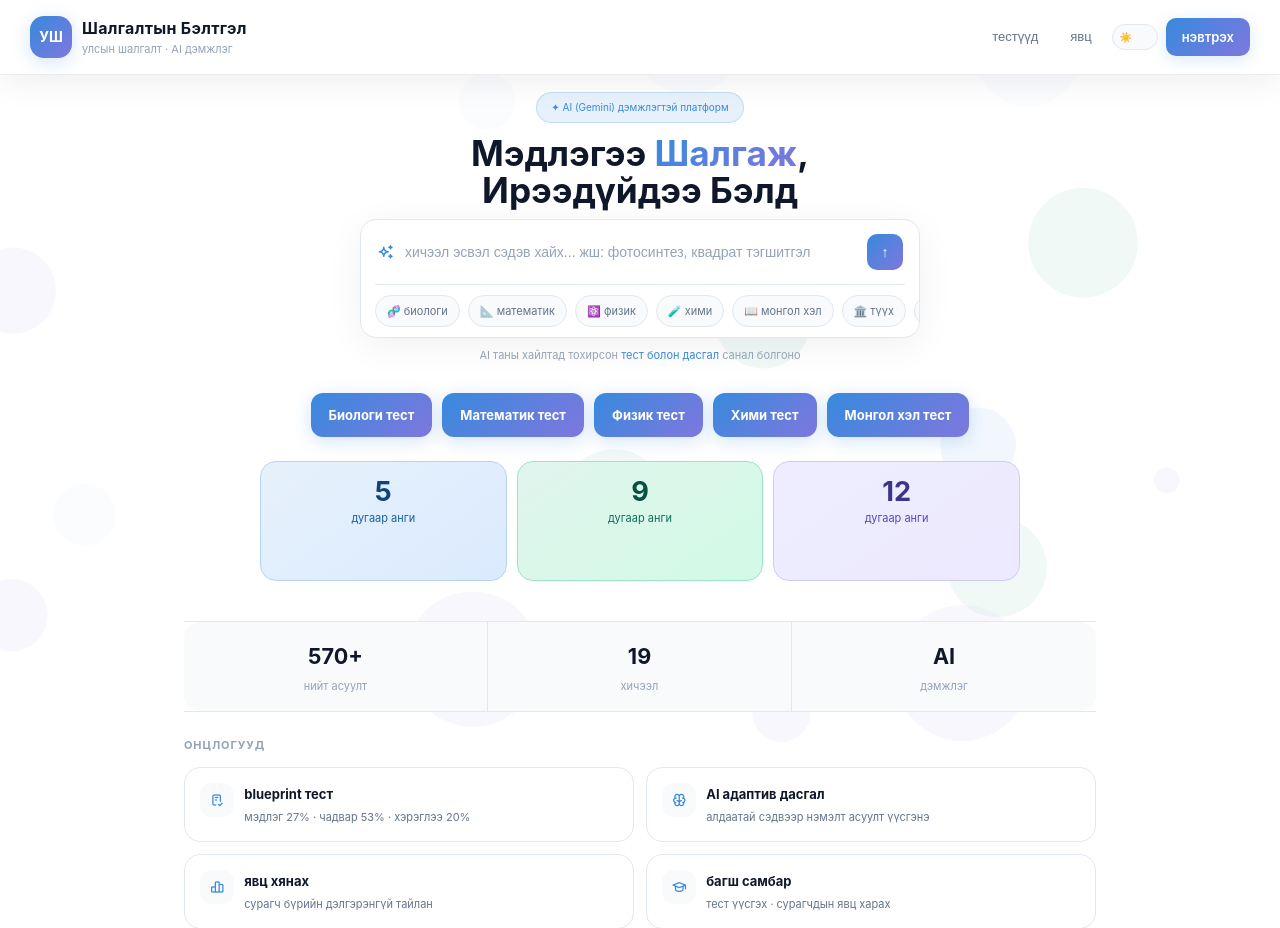
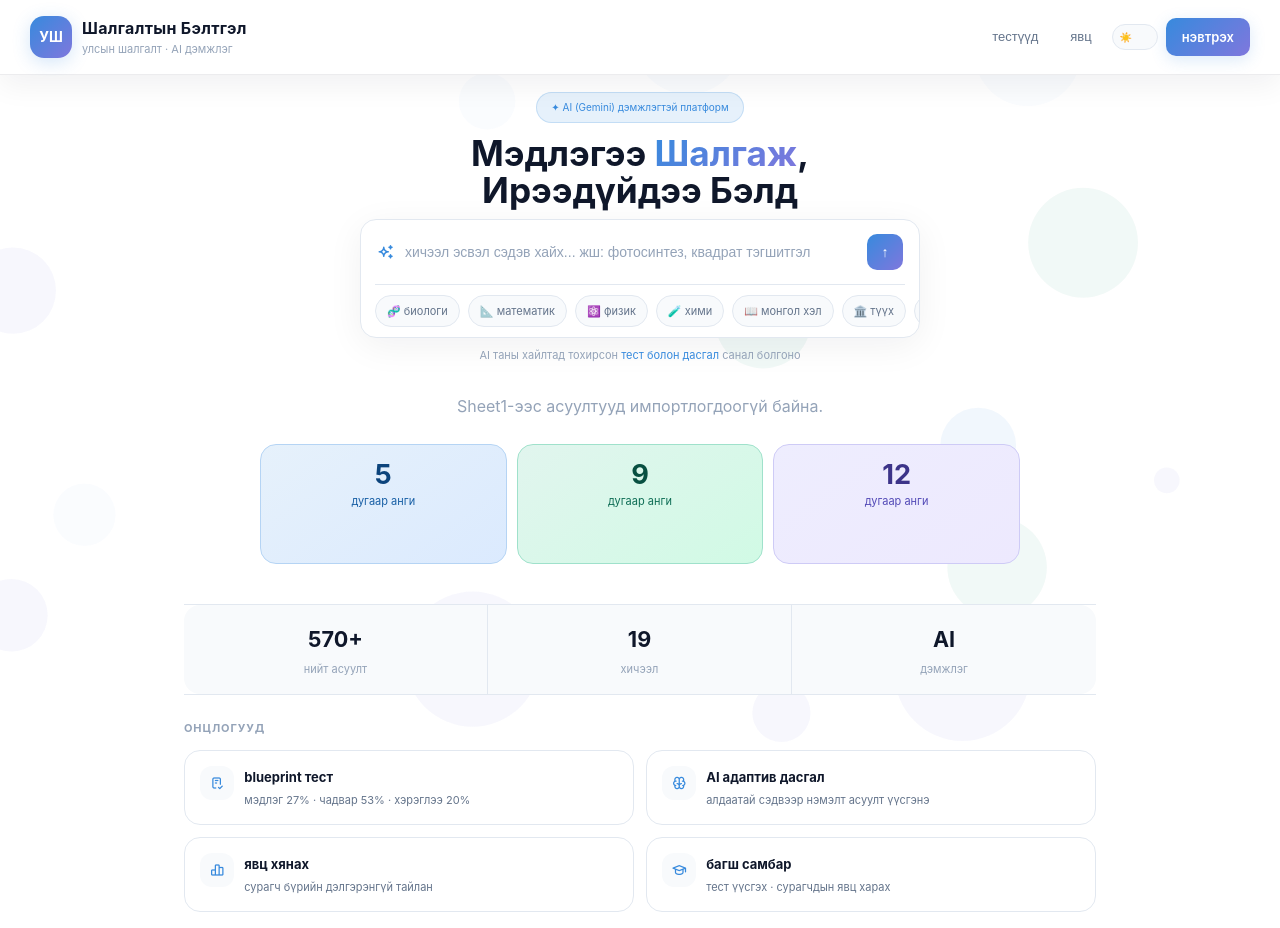
Before and after one commit to badamaa611/capstone3team, a Flask app: template templates/index.html in a window 1280 px wide. Shown: the top 928 px of the page. Run offline with Flask 3, Linux system fonts and the light colour scheme; the template is opened without the code that fills it, so the values that code supplies are empty.

Commit message:
feat: add dynamic subject links to index page and import questions from Google Sheets

```diff
--- a/app.py
+++ b/app.py
@@ -3,7 +3,8 @@ from flask import Flask, render_template, redirect, url_for
 from flask_dance.contrib.google import make_google_blueprint, google
 from flask_login import login_user, current_user
 from extensions import db, bcrypt, login_manager
-from models import User, TestSession
+from models import User, TestSession, Question
+from google_sheets_api import import_sheet_questions
 from api.auth_routes import auth_bp
 from api.test_routes import test_bp
 from api.ai_routes import ai_bp
@@ -67,6 +68,12 @@ def create_app():
 
     @app.route("/")
     def index():
+        if Question.query.count() == 0:
+            try:
+                import_sheet_questions()
+            except Exception:
+                pass
+
         progress_stats = []
         if current_user.is_authenticated:
             sessions = TestSession.query.filter_by(suragch_id=current_user.id).all()
@@ -85,7 +92,13 @@ def create_app():
                     "tests": len(values)
                 })
             progress_stats.sort(key=lambda x: x["avg"], reverse=True)
-        return render_template("index.html", progress_stats=progress_stats)
+
+        subjects = [
+            {"angi": row[0], "hicheel": row[1]}
+            for row in Question.query.with_entities(Question.angi, Question.hicheel)
+                .distinct().order_by(Question.angi, Question.hicheel).all()
+        ]
+        return render_template("index.html", progress_stats=progress_stats, subjects=subjects)
 
     @app.route("/test")
     def test_page():
--- a/templates/index.html
+++ b/templates/index.html
@@ -176,11 +176,13 @@
     </div>
 
     <div class="quick-subjects" style="margin:1.5rem auto;max-width:760px;display:flex;flex-wrap:wrap;gap:10px;justify-content:center;">
-      <a class="cp" href="/test?angi=12&hicheel=%D0%91%D0%B8%D0%BE%D0%BB%D0%BE%D0%B3%D0%B8">Биологи тест</a>
-      <a class="cp" href="/test?angi=12&hicheel=%D0%9C%D0%B0%D1%82%D0%B5%D0%BC%D0%B0%D1%82%D0%B8%D0%BA">Математик тест</a>
-      <a class="cp" href="/test?angi=12&hicheel=%D0%A4%D0%B8%D0%B7%D0%B8%D0%BA">Физик тест</a>
-      <a class="cp" href="/test?angi=12&hicheel=%D0%A5%D0%B8%D0%BC%D0%B8">Хими тест</a>
-      <a class="cp" href="/test?angi=12&hicheel=%D0%9C%D0%BE%D0%BD%D0%B3%D0%BE%D0%BB%20%D1%85%D1%8D%D0%BB">Монгол хэл тест</a>
+      {% if subjects %}
+        {% for item in subjects %}
+          <a class="cp" href="/test?angi={{ item.angi }}&hicheel={{ item.hicheel | urlencode }}">{{ item.hicheel }} {{ item.angi }}-р анги</a>
+        {% endfor %}
+      {% else %}
+        <span style="color:var(--text3);">Sheet1-ээс асуултууд импортлогдоогүй байна.</span>
+      {% endif %}
     </div>
 
     <div class="grade-row">
```
